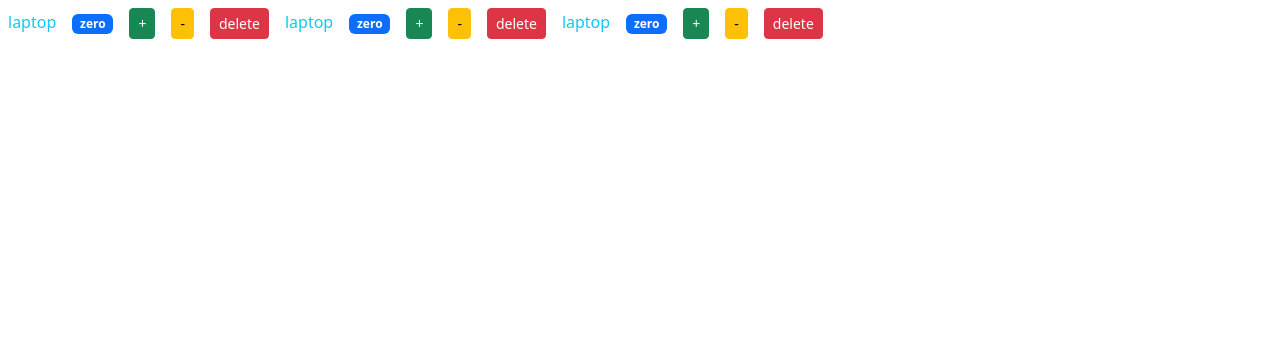
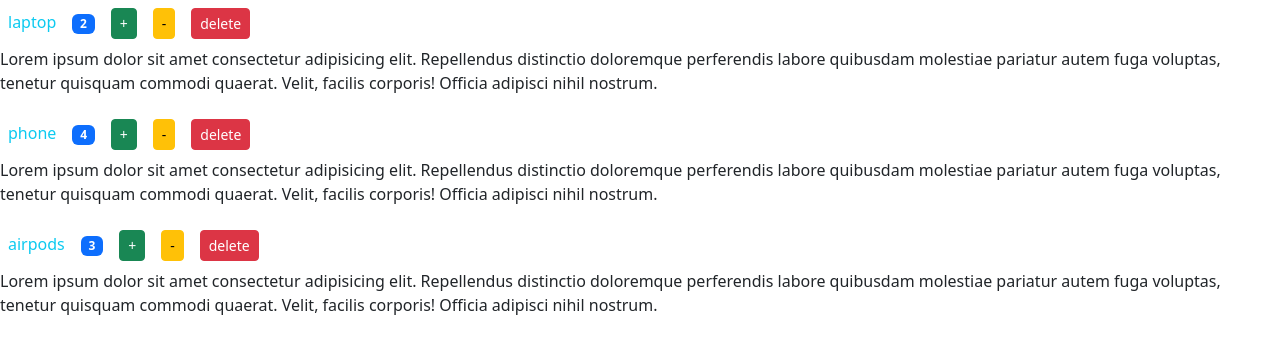
Before and after one commit to Honeynem/differences-between-class-and-functional-components, a React (Create React App) app: page / in a window 1280 px wide. Shown: the top 354 px of the page. Built offline with nearby package versions, Linux system fonts and the light colour scheme.

Commit message:
mapping an array to a component

```diff
--- a/src/components/functional/products.js
+++ b/src/components/functional/products.js
@@ -3,12 +3,12 @@
 
 const Products = () => {
   return (
-    <div>
+    <>
       <Product productName='laptop'/>
       <Product productName='airpods'/>
       <Product productName='keyboards'/>
 
-    </div>
+    </>
   )
 }
 
--- a/src/components/product.jsx
+++ b/src/components/product.jsx
@@ -2,19 +2,18 @@
 class Product extends React.Component {
 
     state = {
-        count : 0,
-        productName : 'laptop'
-
+        count : this.props.count
     }
     render(){
 
         return (
         <>
-           <span  className='m-2 text-info'>{this.state.productName}</span>
+           <span  className='m-2 text-info'>{this.props.productName}</span>
            <span className='m-2 badge bg-primary'>{this.format(this.count)}</span>
            <button onClick={this.handleIncrement} className='m-2 btn btn-sm btn-success'>+</button>
            <button onClick={this.handledecrement} className='m-2 btn btn-sm btn-warning'>-</button>
            <button className='m-2 btn btn-sm btn-danger'>delete</button>
+           <p>{this.props.children}</p>
         </>
         )
     }
--- /dev/null
+++ b/src/components/products.jsx
@@ -0,0 +1,25 @@
+import React from "react";
+import Product from "./product";
+
+class Products extends React.Component {
+
+    state = {
+        products : [
+            {id: 1, count: 2, productName: 'laptop'},
+            {id: 2, count: 4, productName: 'phone'},
+            {id: 3, count: 3, productName: 'airpods'}
+        ]
+
+    }
+    render() {
+        return (
+            <>
+              {this.state.products.map((p , index)=> (
+                <Product key={index} productName={p.productName} count={p.count}>Lorem ipsum dolor sit amet consectetur adipisicing elit. Repellendus distinctio doloremque perferendis labore quibusdam molestiae pariatur autem fuga voluptas, tenetur quisquam commodi quaerat. Velit, facilis corporis! Officia adipisci nihil nostrum.</Product>
+              ))}
+            </>
+        )
+    }
+}
+
+export default Products;
--- a/src/index.js
+++ b/src/index.js
@@ -4,7 +4,8 @@
 import 'bootstrap/dist/css/bootstrap.min.css';
 // import Product from "./components/product";
 // import Product from "./components/functional/product";
-import Products from "./components/functional/products";
+// import Products from "./components/functional/products";
+import Products from './components/products';
 
 // const element = <h1>hello world</h1>
-ReactDOM.render( <Products/> , document.getElementById('root'));
+ReactDOM.render( <Products /> , document.getElementById('root'));
```
